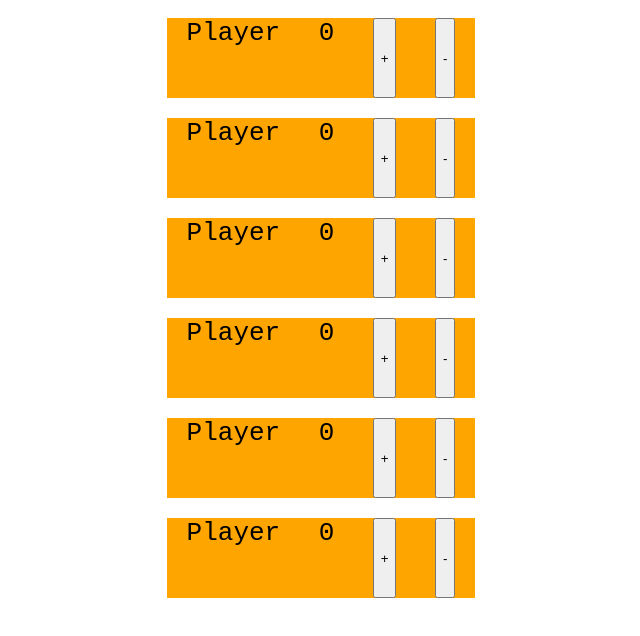
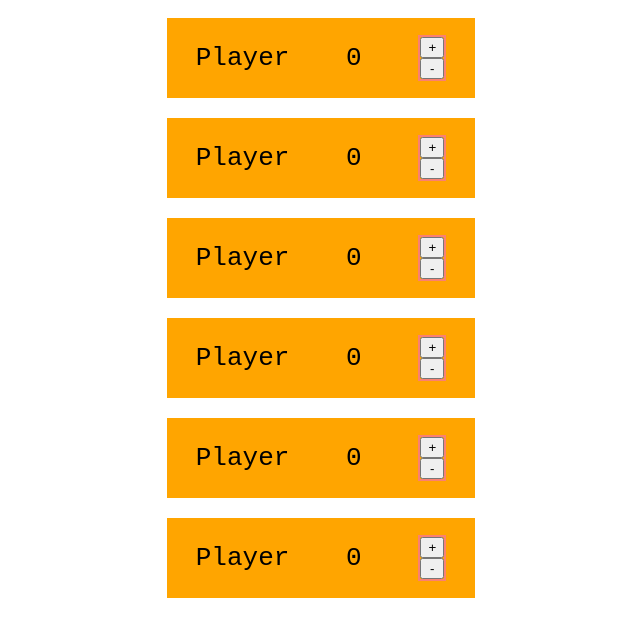
Before and after one commit to OriolOr/CatanCounter, a React app in the folder FrontWeb/: page / in a window 1280 px wide. Shown: the top 636 px of the page, without its empty margins (327-967 px from the left). Built offline with nearby package versions, Linux system fonts and the light colour scheme.

Commit message:
fix card styles

```diff
--- a/FrontWeb/src/components/Card/card.styles.css
+++ b/FrontWeb/src/components/Card/card.styles.css
@@ -2,9 +2,21 @@
   display: flex;
   background-color: orange;
   justify-content: space-around;
+  align-items: center;
   font-size: 2em;
   font-family: monospace;
   height: 10%;
   width: 60%;
   margin: 10px;
 }
+
+button{
+
+}
+
+
+.buttons{
+    display:flex;
+    flex-direction: column;
+    border : 2px solid salmon;
+}
--- a/FrontWeb/src/components/Card/card.tsx
+++ b/FrontWeb/src/components/Card/card.tsx
@@ -7,10 +7,14 @@ const Card: React.FC = () => {
 
   return (
     <div className="cardContainer">
+
       <span className="player">{player}</span>
       <span className="points">{points}</span>
+      <div className = "buttons" >
       <button onClick={addPoint}>+</button>
       <button onClick={subPoint}>-</button>
+      </div>
+
     </div>
   );
 
```
